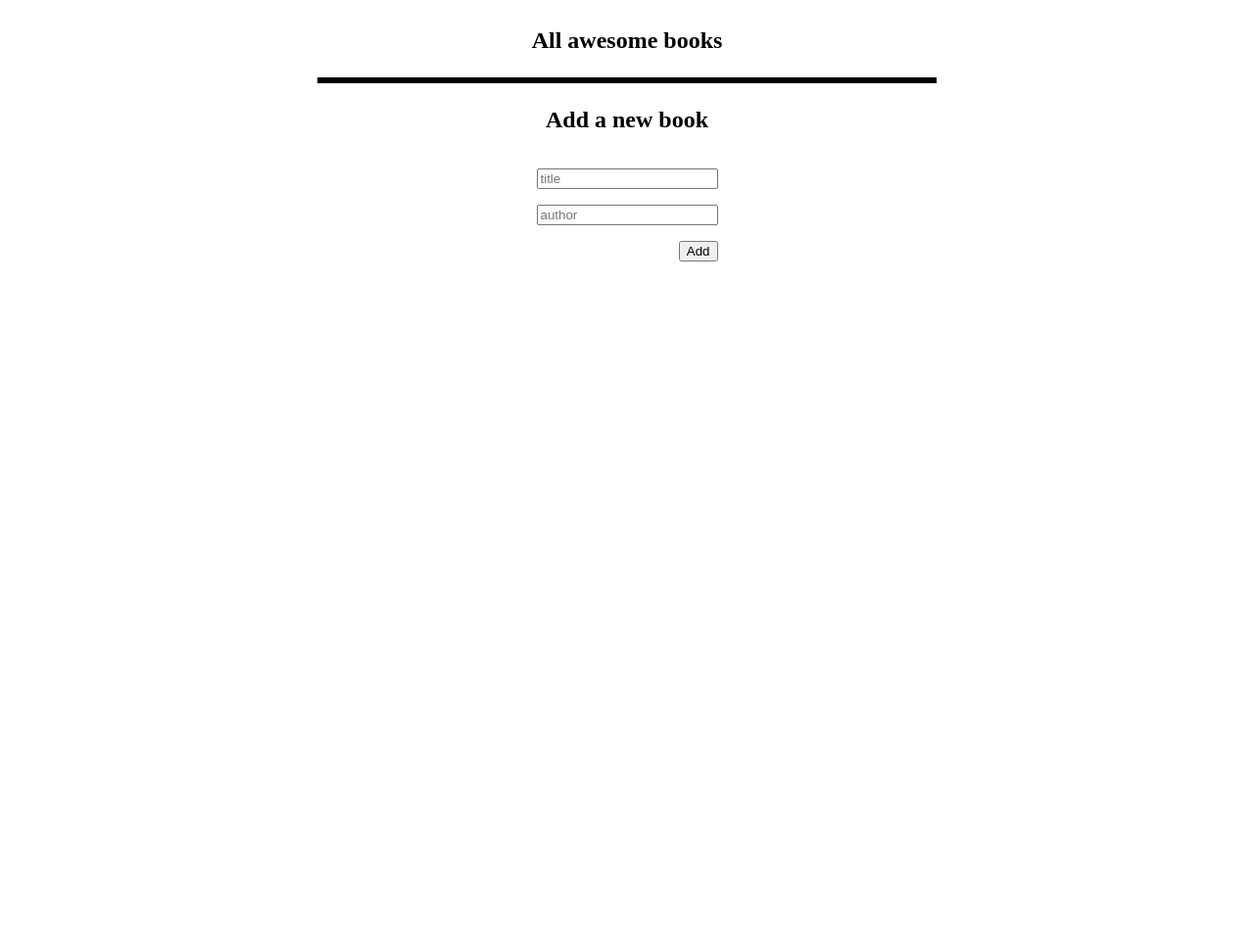
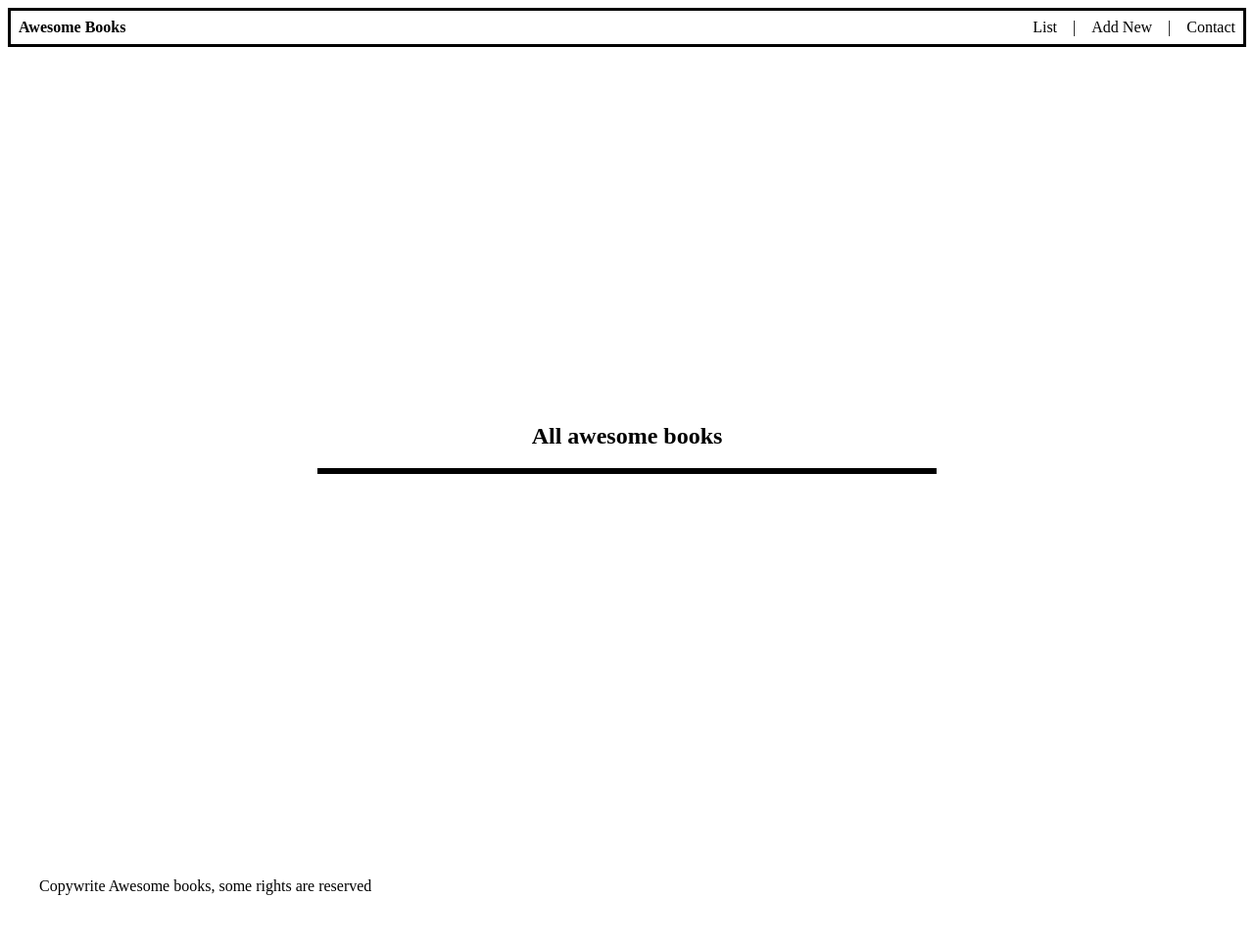
Before and after one commit to nilab-khwaja/Awesome-Books, a website: page index.html in a window 1280 px wide. Shown: the whole page at 98% size. Before the commit the page ends 800 px from the top, so only its background shows below. Drawn offline with Linux system fonts and the light colour scheme.

Commit message:
Add Sections

```diff
--- a/index.html
+++ b/index.html
@@ -8,14 +8,26 @@
     <link rel="stylesheet" href="./styles.css">
 </head>
 <body>
+    <nav>
+        <h1>Awesome Books</h1>
+        <a href="">List</a>
+        <span>|</span>
+        <a href="#">Add New</a>
+        <span>|</span>
+        <a href="">Contact</a>
+    </nav>
+
     <div class="container">
-    <h2 class="heading">All awesome books</h2>
-    <section id="book-list">
+        <section id="list-section">
+            <h2 class="heading">All awesome books</h2>
+            <section id="book-list">
 
 
-    </section>
+            </section>
+        </section>
 
-    <section>
+
+    <section id="add-section">
         <form class="add-book">
             <h2 class="heading">Add a new book</h2>
             <input type="text" id="title" placeholder="title" required>
@@ -24,7 +36,22 @@
         </form>
     </section>
 
+
+    <section id="contact-section">
+        <h2>Contact information</h2>
+        <p>Do you have any questions or you just want to say "Hello"? <br>You can reach out to us!</p>
+        <ul>
+            <li>Our email: mail@mail.com</li>
+            <li>Our phone number: +9535644646546</li>
+            <li>Our adress: New York City, USA</li>
+        </ul>
+    </section>
+
+
 </div>
+<footer>
+    <p>Copywrite Awesome books, some rights are reserved</p>
+</footer>
     <script src="./javascript.js"></script>
 </body>
 </html>
--- a/styles.css
+++ b/styles.css
@@ -1,6 +1,7 @@
 * {
   box-sizing: border-box;
 }
+
 
 .container {
   display: flex;
@@ -9,6 +10,28 @@
   align-items: center;
   width: 100%;
   gap: 4px;
+  height: 100vh;
+}
+
+nav {
+  display: flex;
+  width: 100%;
+  flex-direction: row;
+  align-items: baseline;
+  gap: 1rem;
+  border: solid 3px black;
+  padding: 0.5rem;
+}
+
+nav * {
+  font-size: 16px;
+  text-decoration: none;
+  color: black;
+  margin: 0;
+}
+
+h1 {
+  flex-grow: 1;
 }
 
 .collection {
@@ -18,10 +41,17 @@
   padding: 4px;
 }
 
+#list-section{
+  display: flex;
+  flex-direction: column;
+  align-items: center;
+  width: 50%;
+}
+
 #book-list {
   display: flex;
   flex-direction: column;
-  width: 50%;
+  width: 100%;
   border: solid 3px black;
 }
 
@@ -39,3 +69,18 @@
 .add-book button {
   align-self: flex-end;
 }
+
+#add-section{
+  display: none;
+
+}
+
+#contact-section{
+  display: none;
+  flex-direction: column;
+  align-items: center;
+}
+
+footer{
+  padding: 2rem;
+}
```
